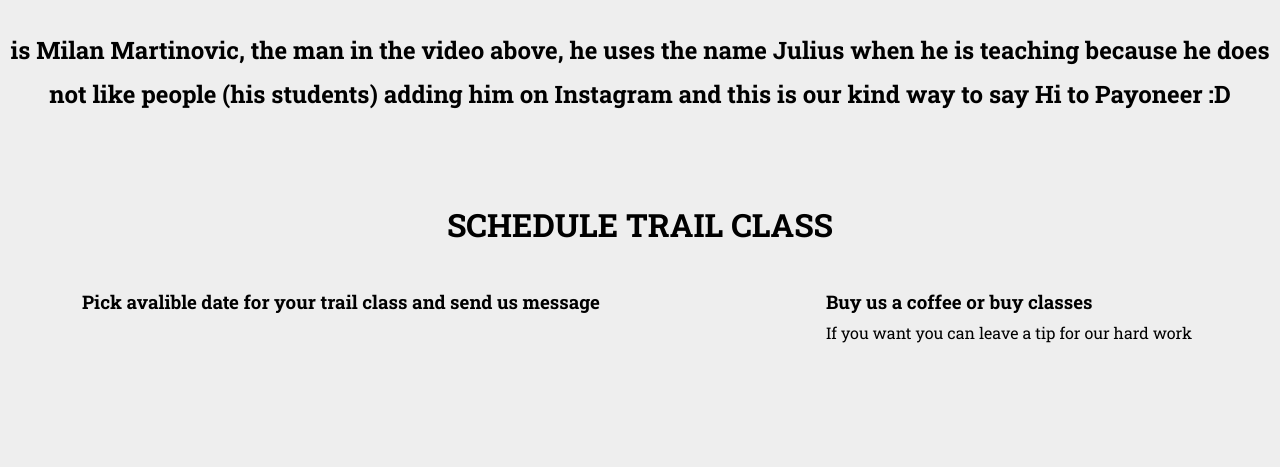
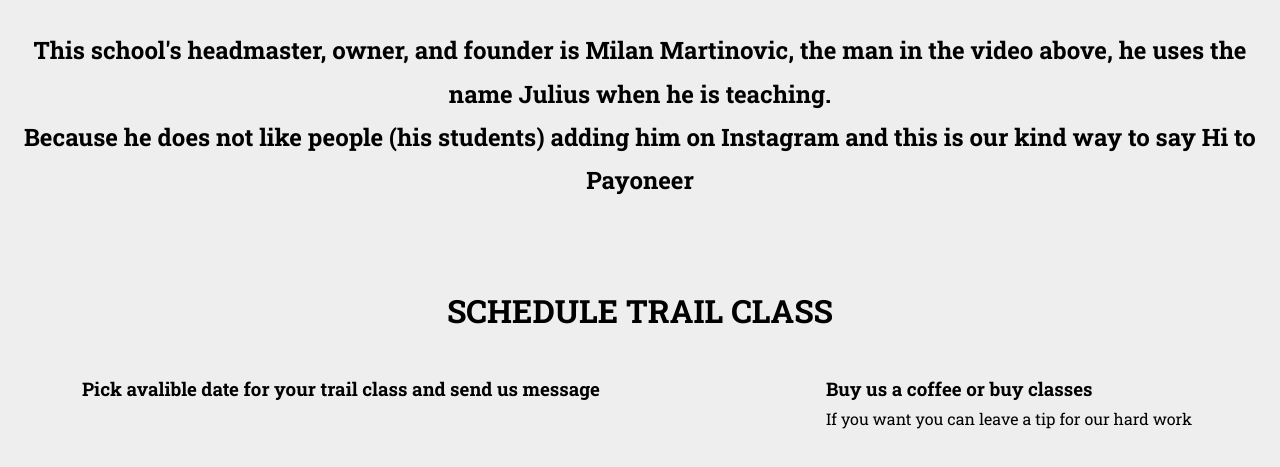
Before and after one commit to Lanmimilanmmm/4Honor, a plain HTML site: page index.html in a window 1280 px wide. Shown: the part 3230-3697 px from the top of the page. Drawn offline with Linux system fonts and the light colour scheme; a script that the page names is missing.

Commit message:
Update index.html

```diff
--- a/index.html
+++ b/index.html
@@ -331,8 +331,9 @@
                         allowfullscreen></iframe>
                 </div>
                            <div>
-                               <h1> is Milan Martinovic, the man in the video above, he uses the name Julius when he is teaching because he does not like people (his students)
-                                   adding him on Instagram and this is our kind way to say Hi to Payoneer :D</h1>
+                               <h1> This school's headmaster, owner, and founder
+                                is Milan Martinovic, the man in the video above, he uses the name Julius when he is teaching. </h1>
+                                  <h1> Because he does not like people (his students) adding him on Instagram and this is our kind way to say Hi to Payoneer</h1>
                            </div>
 
 
```
